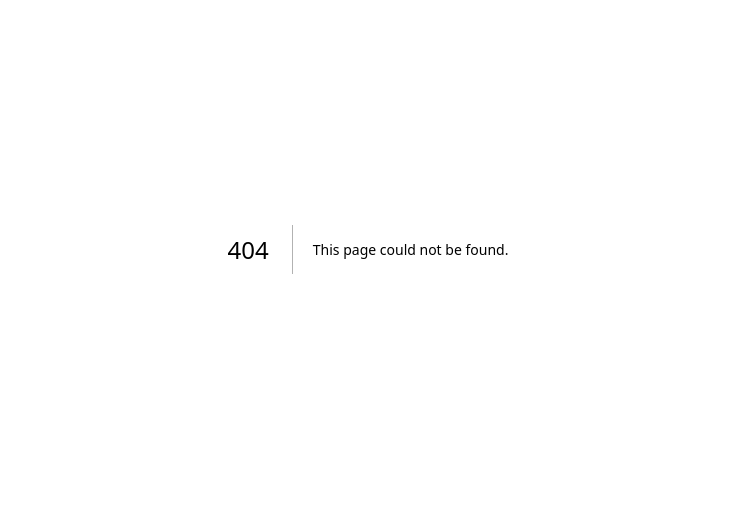
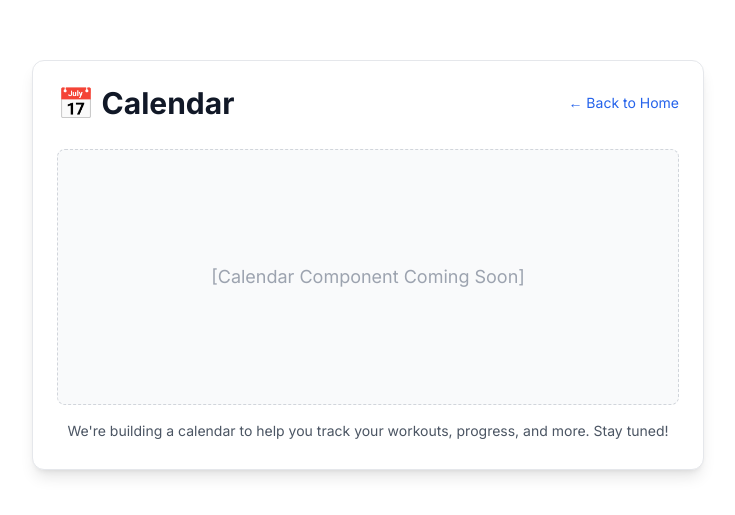
Before and after one commit to romanvieito/gym-feedback-ai-9-4, a Next.js app: page /calendar in a window 1280 px wide. Before the commit this address had no page. Shown: the part 151-666 px from the top of the page, without its empty margins (272-1007 px from the left). Built offline with nearby package versions, Linux system fonts and the light colour scheme.

Commit message:
calendar coming soon

```diff
--- /dev/null
+++ b/app/calendar/page.tsx
@@ -0,0 +1,20 @@
+import Link from 'next/link';
+
+export default function CalendarPage() {
+  return (
+    <main className="min-h-screen flex flex-col items-center justify-center bg-white dark:bg-black p-4">
+      <div className="w-full max-w-2xl bg-white dark:bg-gray-900 rounded-xl shadow-lg border border-gray-200 dark:border-gray-800 p-6 mt-8">
+        <div className="flex items-center justify-between mb-6">
+          <h1 className="text-2xl sm:text-3xl font-bold text-gray-900 dark:text-gray-100">📅 Calendar</h1>
+          <Link href="/" className="text-xs sm:text-sm text-blue-600 dark:text-blue-400 hover:underline">← Back to Home</Link>
+        </div>
+        <div className="flex flex-col items-center justify-center min-h-[300px]">
+          <div className="w-full h-64 flex items-center justify-center bg-gray-50 dark:bg-gray-800 rounded-lg border border-dashed border-gray-300 dark:border-gray-700 mb-4">
+            <span className="text-lg text-gray-400 dark:text-gray-500">[Calendar Component Coming Soon]</span>
+          </div>
+          <p className="text-center text-gray-600 dark:text-gray-300 text-sm">We're building a calendar to help you track your workouts, progress, and more. Stay tuned!</p>
+        </div>
+      </div>
+    </main>
+  );
+}
```
